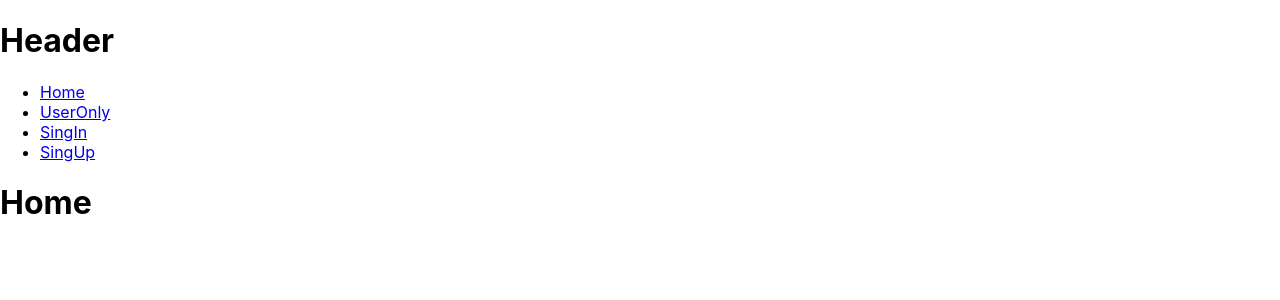
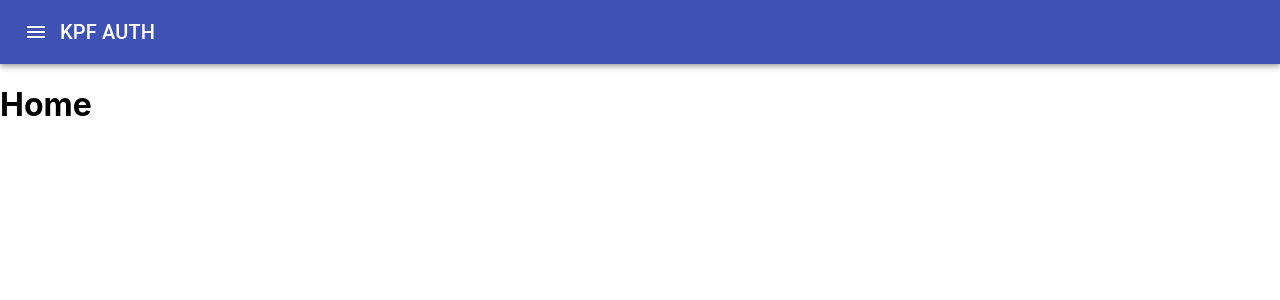
Before and after one commit to katsuya-yamaguchi/kpf-authenticate, a React (Create React App) app in the folder front/: page / in a window 1280 px wide. Shown: the top 300 px of the page. Built offline with nearby package versions, Linux system fonts and the light colour scheme.

Commit message:
Menuの表示を更新。

```diff
--- a/front/src/components/Header.tsx
+++ b/front/src/components/Header.tsx
@@ -1,24 +1,67 @@
-import React from 'react'
+import React, { useState } from 'react'
 import { Link } from 'react-router-dom'
+import {
+  AppBar,
+  Toolbar,
+  IconButton,
+  Menu,
+  MenuItem,
+  Typography
+} from '@material-ui/core'
+import MenuIcon from '@material-ui/icons/Menu'
+import { makeStyles, createStyles, Theme } from '@material-ui/core/styles'
+
+const useStyles = makeStyles((theme: Theme) =>
+  createStyles({
+    button: {
+      color: 'rgba(255,255,255,1)'
+    },
+    title: {
+      flexGrow: 1
+    }
+  })
+)
 
 const Header: React.FC = props => {
+  const [anchorEl, setAnchorEl] = useState()
+  const classes = useStyles()
+
+  const handleClick = (e: React.MouseEvent<HTMLButtonElement>) => {
+    setAnchorEl(e.currentTarget)
+  }
+  const handleClose = () => {
+    setAnchorEl(null)
+  }
+
   return (
     <div>
-      <h1>Header</h1>
-      <ul>
-        <li>
+      <AppBar position="static">
+        <Toolbar>
+          <IconButton
+            className={classes.button}
+            edge="start"
+            onClick={handleClick}
+          >
+            <MenuIcon />
+          </IconButton>
+          <Typography variant="h6">KPF AUTH</Typography>
+        </Toolbar>
+      </AppBar>
+
+      <Menu anchorEl={anchorEl} open={Boolean(anchorEl)} onClose={handleClose}>
+        <MenuItem onClick={handleClose}>
           <Link to="/">Home</Link>
-        </li>
-        <li>
+        </MenuItem>
+        <MenuItem onClick={handleClose}>
           <Link to="/useronly">UserOnly</Link>
-        </li>
-        <li>
-          <Link to="/signin">SingIn</Link>
-        </li>
-        <li>
-          <Link to="/signUp">SingUp</Link>
-        </li>
-      </ul>
+        </MenuItem>
+        <MenuItem onClick={handleClose}>
+          <Link to="/signin">SignIn</Link>
+        </MenuItem>
+        <MenuItem onClick={handleClose}>
+          <Link to="/signup">SignUp</Link>
+        </MenuItem>
+      </Menu>
     </div>
   )
 }
```
